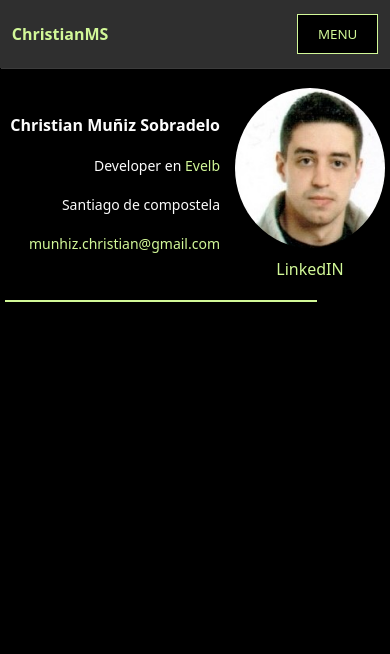
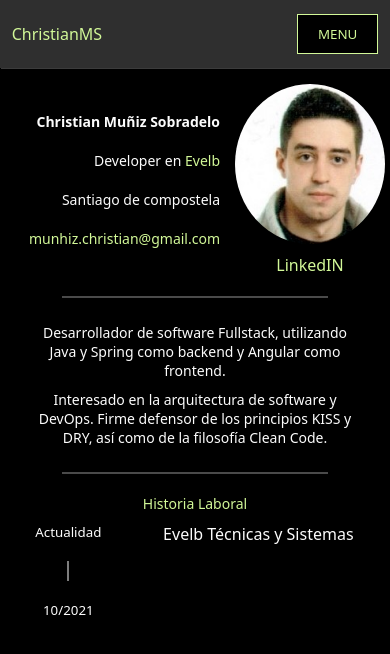
Before and after one commit to christianmsuoc/pec1_html_css_ii, a website built with Parcel: page src/index.html in a window 390 px wide. Built offline with nearby package versions, Linux system fonts and the light colour scheme.

Commit message:
Maquetación de parte sección timeline

```diff
--- a/src/assets/styles/components/_components.scss
+++ b/src/assets/styles/components/_components.scss
@@ -13,7 +13,7 @@ header {
   }
 
   /* SMALL DISPLAYS */
-  @media (max-width: $screenTablet) {
+  @media (max-width: $screenMobile + 1) {
     nav.desktop-nav {
       display: none;
     }
@@ -47,7 +47,7 @@ header {
   }
 
   /* BIG DISPLAYS */
-  @media (min-width: $screenTablet + 1) {
+  @media (min-width: $screenMobile + 1) {
     .mobile-nav-section {
       display: none;
     }
@@ -63,16 +63,16 @@ header {
 }
 
 main {
-  section.presentation {
-    @media (max-width: $screenTablet) {
+  section.section-presentation {
+    @media (max-width: $screenMobile + 1) {
       display: flex;
-      justify-content: space-between;
+      justify-content: center;
       align-items: center;
 
       .presentation-text {
         display: flex;
         flex-direction: column;
-        flex: 2;
+        flex: 1;
         align-items: flex-end;
         padding-right: 15px;
 
@@ -81,9 +81,7 @@ main {
           font-size: 14px;
         }
 
-        h1 {
-          font-size: 16px;
-        }
+
       }
 
       .presentation-image {
@@ -105,4 +103,36 @@ main {
       }
     }
   }
+
+  section.section-personal-information {
+    p {
+      font-size: 14px;
+      padding: 5px 8%;
+    }
+  }
+
+  section.timeline-section {
+    div.timeline-entry {
+      display: flex;
+      flex-flow: row;
+      margin-top: 10px;
+
+      div.timeline {
+        flex: 1;
+        display: flex;
+        flex-flow: column wrap;
+        align-items: center;
+        justify-content: center;
+      }
+
+      hr {
+        border-color: darken($primaryTextColor, 50%);
+      }
+
+      div.text {
+        flex: 2;
+        justify-content: center;
+      }
+    }
+  }
 }
--- a/src/assets/styles/elements/_elements.scss
+++ b/src/assets/styles/elements/_elements.scss
@@ -5,6 +5,21 @@ body {
   background-color: $mainBackgroundColor;
   color: $primaryTextColor;
   font-family: $defaultFont;
+  overflow-x: hidden;
+
+  @media (max-width: $screenMobile) {
+    h1 {
+      font-size: 15px;
+      font-weight: 600;
+      color: $primaryTextColor;
+    }
+
+    h2 {
+      font-size: 14px;
+      font-weight: 500;
+      color: $secondaryTextColor;
+    }
+  }
 
   ul {
     list-style-type: none;
@@ -21,6 +36,9 @@ body {
   }
 
   header {
+    position: fixed;
+    top: 0;
+    width: 100vw;
     color: $secondaryTextColor;
     background-color: $secondaryBackgroundColor;
     display: flex;
@@ -29,21 +47,21 @@ body {
   }
 
   main {
-    margin-top: 20px;
+    margin-top: 10vh;
     padding: 0 5px;
     min-width: 100vw;
     display: flex;
     flex-direction: column;
     text-align: center;
-    justify-items: flex-end;
+    justify-items: center;
     justify-content: center;
 
     hr {
-      margin: 20px 0;
-      border: solid 1px $secondaryTextColor;
+      margin: 20px 15%;
+      border: solid 1px darken($primaryTextColor, 70%);
       color: $secondaryTextColor;
-      width: 80vw;
-      justify-self: center;
     }
   }
+
+
 }
--- a/src/assets/styles/settings/_settings.scss
+++ b/src/assets/styles/settings/_settings.scss
@@ -17,7 +17,5 @@ $sidenavBackgroundColor: darken($mainBackgroundColor, 10%);
 $sidenavColor: darken($primaryTextColor, 10%);
 
 /*Screen size*/
-$screenFullHD: 1920px;
-$screenHD: 1366px;
-$screenTablet: 1080px;
-$screenMobile: 800px;
+$screenTablet: 991px;
+$screenMobile: 479px;
--- a/src/assets/styles/tools/_tools.scss
+++ b/src/assets/styles/tools/_tools.scss
@@ -1,3 +1,8 @@
 .no-display {
   display: none !important;
 }
+
+.vertical-hr {
+  height: 20px;
+  width: 1px;
+}
--- a/src/index.html
+++ b/src/index.html
@@ -11,11 +11,12 @@
 
 
 <header>
-    <h2>ChristianMS</h2>
+    <h2><a href="#main">ChristianMS</a></h2>
     <div class="mobile-nav-section">
         <button id="navbar-menu-button" class="navbar-menu-button"> MENU</button>
         <nav id="mobile-nav" class="no-display">
             <ul>
+                <li><a href="#main">Inicio</a></li>
                 <li><a href="#personal-information">Información personal</a></li>
                 <li><a href="#work-history">Historia Laboral</a></li>
                 <li><a href="#formation">Formación</a></li>
@@ -28,6 +29,7 @@
 
     <nav class="desktop-nav">
         <ul>
+            <li><a href="#main">INICIO</a></li>
             <li><a href="#personal-information">INFORMACIÓN PERSONAL</a></li>
             <li><a href="#work-history">HISTORIA LABORAL</a></li>
             <li><a href="#formation">FORMACIÓN</a></li>
@@ -38,8 +40,8 @@
 </header>
 
 
-<main>
-    <section class="presentation">
+<main id="main">
+    <section class="section-presentation">
         <div class="presentation-text">
             <h1 class="name-title">Christian Muñiz Sobradelo</h1>
             <p>Developer en <a href="https://evelb.es/">Evelb</a></p>
@@ -54,23 +56,37 @@
 
     <hr>
 
-    <section id="personal-information" class="">
+    <section id="personal-information" class="section-personal-information">
+        <p>Desarrollador de software Fullstack, utilizando Java y Spring como backend y Angular como frontend.</p>
+        <p>Interesado en la arquitectura de software y DevOps. Firme defensor de los principios KISS y DRY, así como de la
+        filosofía Clean Code.</p>
+    </section>
+
+    <hr>
+
+    <section id="work-history" class="timeline-section">
+        <h2>Historia Laboral</h2>
+        <div class="timeline-entry">
+            <div class="timeline">
+                <small>Actualidad</small>
+                <hr class="vertical-hr">
+                <small>10/2021</small>
+            </div>
+            <div class="text">
+                <p>Evelb Técnicas y Sistemas</p>
+            </div>
+        </div>
+    </section>
+
+    <section id="formation" class="section-formation">
 
     </section>
 
-    <section id="work-history" class="">
+    <section id="technologies" class="section-technologies">
 
     </section>
 
-    <section id="formation" class="">
-
-    </section>
-
-    <section id="technologies" class="">
-
-    </section>
-
-    <section id="extra" class="">
+    <section id="extra" class="section-extra">
 
     </section>
 
```
